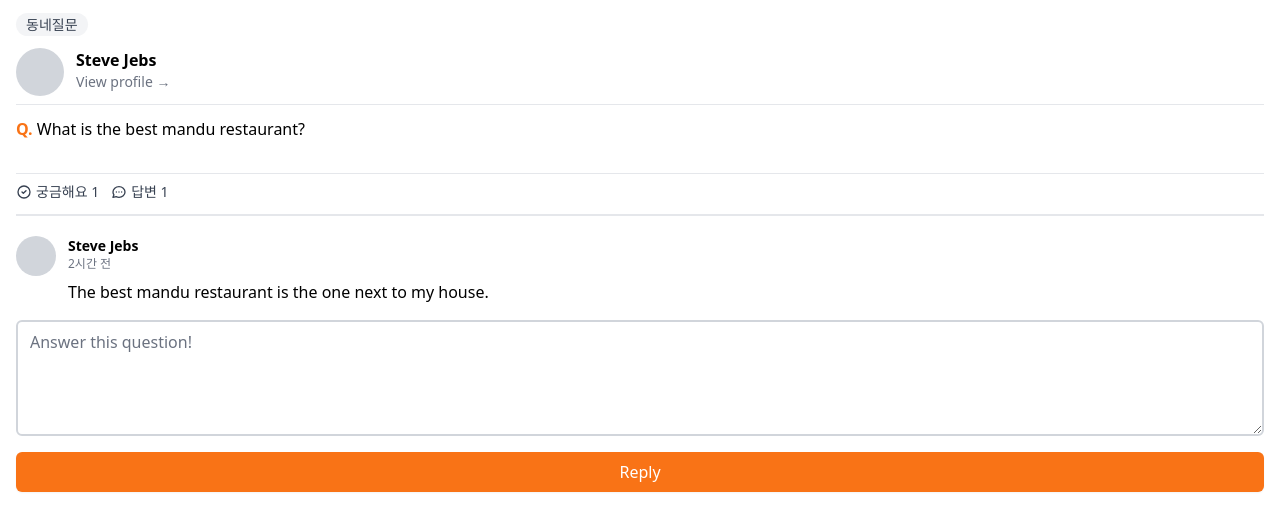
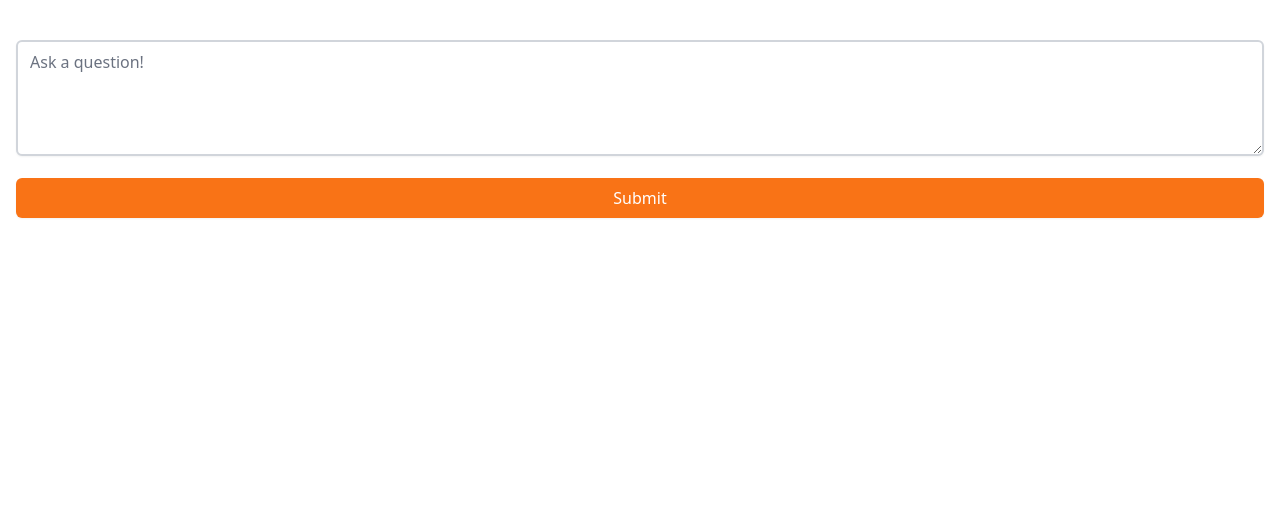
Before and after one commit to GEON1999/carrot-market, a Next.js app: page /community/write in a window 1280 px wide. Shown: the top 530 px of the page. Built offline with nearby package versions, Linux system fonts and the light colour scheme.

Commit message:
HTML&CSS: community write(upload)

```diff
--- a/pages/community/[id].tsx
+++ b/pages/community/[id].tsx
@@ -69,7 +69,7 @@ const CommunityPostDetail: NextPage = () => {
         <textarea
           rows={4}
           placeholder="Answer this question!"
-          className="w-full rounded-md border-2 border-gray-300 hover:border-orange-500 focus:outline-none focus:ring-orange-500"
+          className="rounded-md border-2 shadow-sm border-gray-300 hover:border-orange-500 focus:border-orange-500 focus:outline-none focus:ring-orange-500"
         />
         <button className="mt-4 bg-orange-500 rounded-md w-full py-2 px-3 text-white shadow-sm hover:bg-orange-600 focus:ring-orange-500 outline-none">
           Reply
--- /dev/null
+++ b/pages/community/write.tsx
@@ -0,0 +1,19 @@
+import type { NextPage } from "next";
+
+const Write: NextPage = () => {
+  return (
+    <form className="px-4 py-10">
+      <textarea
+        className="w-full rounded-md border-2 shadow-sm border-gray-300 hover:border-orange-500 focus:border-orange-500 focus:outline-none focus:ring-orange-500"
+        //className="mt-1 shadow-sm w-full focus:ring-orange-500 rounded-md border-gray-300 focus:border-orange-500 "
+        rows={4}
+        placeholder="Ask a question!"
+      />
+      <button className="mt-4 bg-orange-500 rounded-md w-full py-2 px-3 text-white shadow-sm hover:bg-orange-600 focus:ring-orange-500 outline-none">
+        Submit
+      </button>
+    </form>
+  );
+};
+
+export default Write;
--- a/pages/items/upload.tsx
+++ b/pages/items/upload.tsx
@@ -37,7 +37,7 @@ const Upload: NextPage = () => {
             id="price"
             type="text"
             placeholder="0.00"
-            className="pl-5 border-2 border-gray-300 rounded-md appearance-none w-full hover:border-orange-500 hover:border-2 focus:ring-orange-500  focus:outline-none focus:rounded-sm"
+            className="pl-5 border-2 border-gray-300 rounded-md appearance-none w-full hover:border-orange-500 hover:border-2 focus:border-orange-500 focus:ring-orange-500  focus:outline-none"
           />
           <div className="absolute right-2 text-sm pointer-events-none">
             <span className="text-gray-500">USD</span>
@@ -52,7 +52,7 @@ const Upload: NextPage = () => {
           <textarea
             id="description"
             rows={4}
-            className="w-full rounded-md border-2 border-gray-300 hover:border-orange-500 focus:outline-none focus:ring-orange-500"
+            className="w-full rounded-md border-2 border-gray-300 hover:border-orange-500 focus:border-orange-500 focus:outline-none focus:ring-orange-500"
           />
         </div>
       </div>
```
